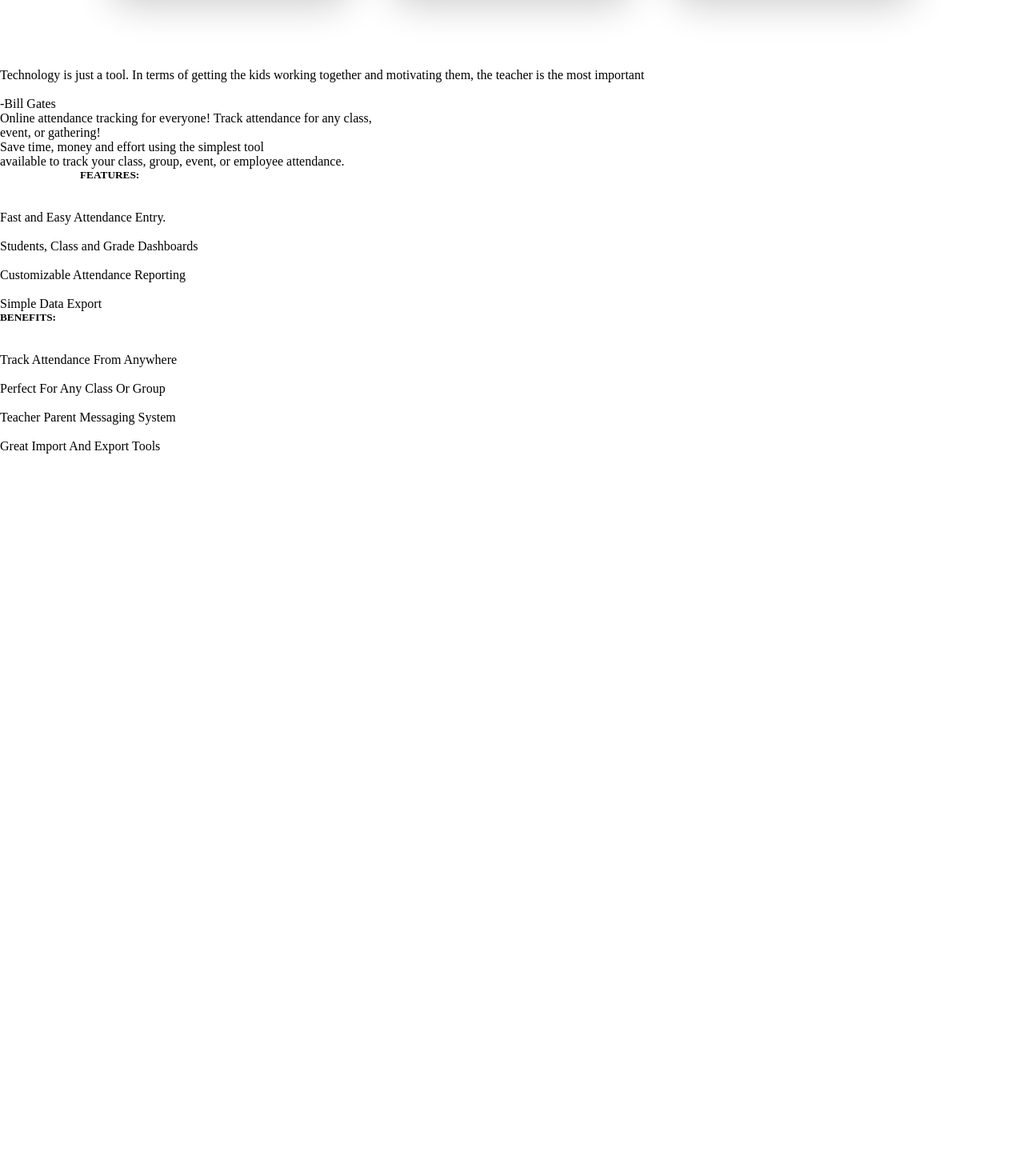
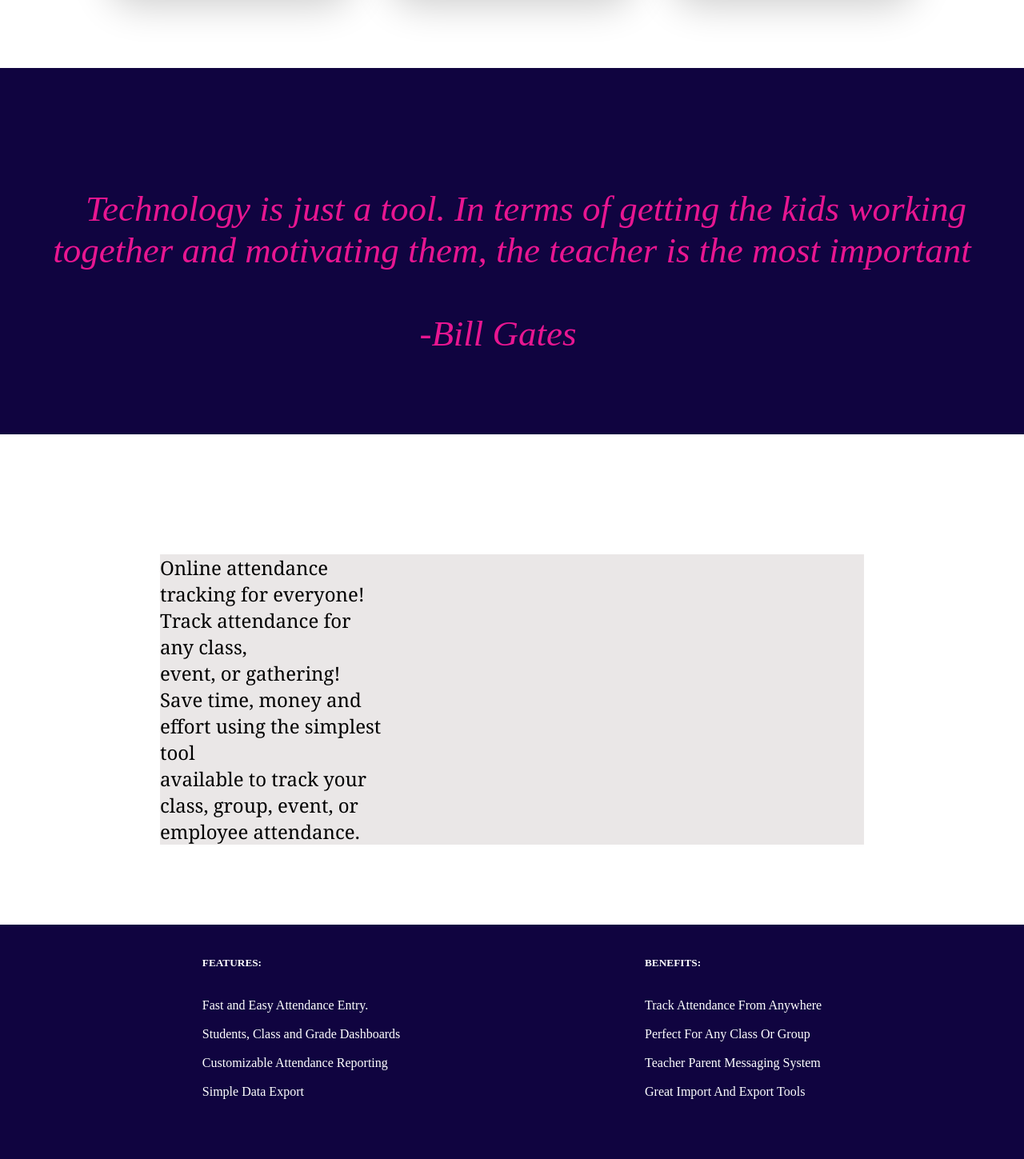
Before and after one commit to Damodharan28/Attendance_Tracking_System, a Django app: page / in a window 1280 px wide. Shown: the part 1443-2892 px from the top of the page at 80% size. Before the commit the page ends 2010 px from the top, so only its background shows below. Run offline with Django 3.2, Linux system fonts and the light colour scheme.

Commit message:
Update homecss.css

```diff
--- a/static/css/homecss.css
+++ b/static/css/homecss.css
@@ -346,3 +346,57 @@
     color: hsla(0, 0%, 0%, .6);
     font-size: 1.6rem;
   }
+  .quote{
+    background-color: rgba(16, 4, 64, 1);
+    color: #e81691;
+    padding-top: 150px;
+    padding-bottom: 100px;
+    text-align: center;
+    font-size: 45px;
+    font-style: italic;
+
+  }
+  .qu{display: inline;
+    margin-left: 35px;
+    margin-right: 35px;
+
+}
+.somcon{
+  margin-top: 150px;
+    margin-bottom: 100px;
+    margin-right: 200px;
+    margin-left: 200px;
+    font-size: 24px;
+  background-color: rgb(213, 207, 207,0.5);
+  backdrop-filter: blur(50%);
+  font-family: Georgia, 'Times New Roman', Times, serif;
+  padding-right: 600px;
+
+}
+.sc{
+  z-index: +1;
+  display: inline;
+
+}
+.footer {
+  background-color: rgba(16, 4, 64, 1);
+  color: white;
+  padding-top: 40px;
+  padding-bottom: 75px;
+  display: flex;
+  justify-content: space-around;
+}
+
+.feau-wrapper {
+  display: flex;
+  flex-direction: column;
+  align-items: flex-start;
+}
+
+.feau {
+  padding-left: 100px;
+}
+
+.ben {
+  padding-right: 100px;
+}
```
